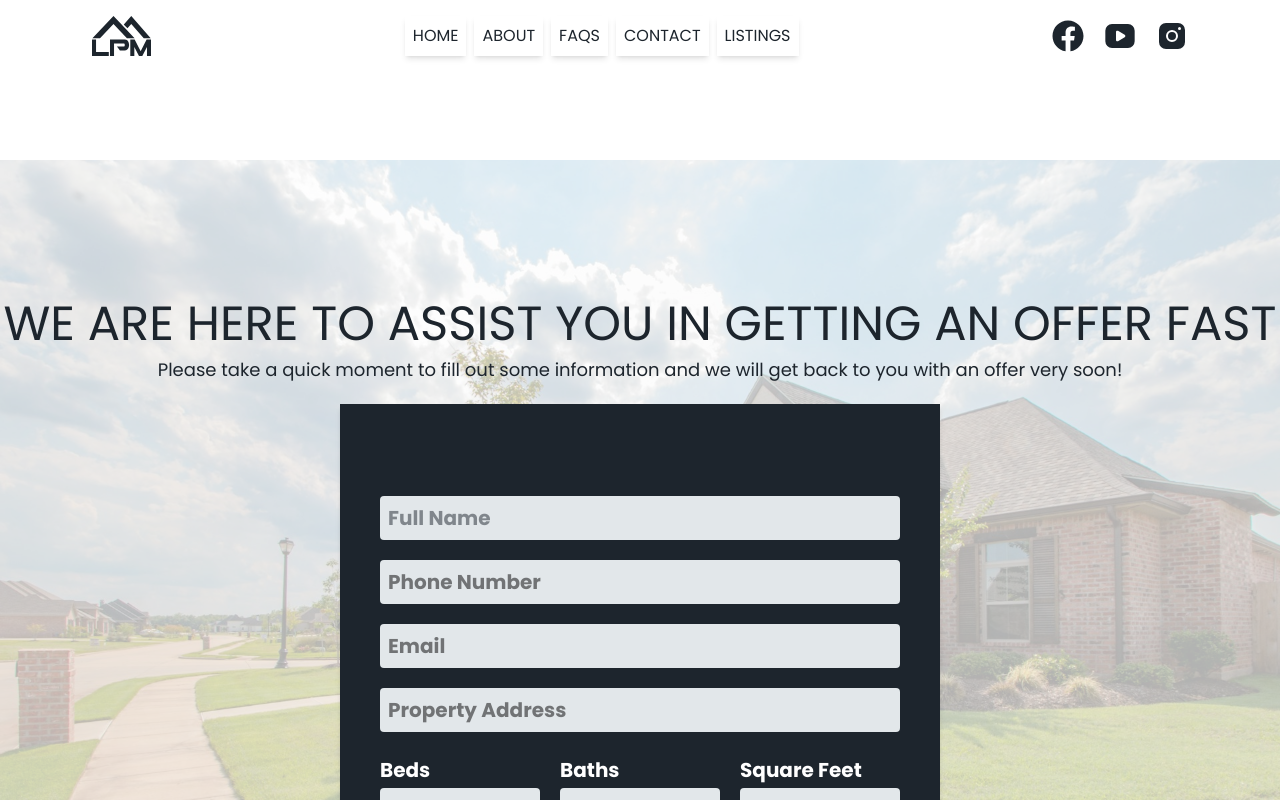
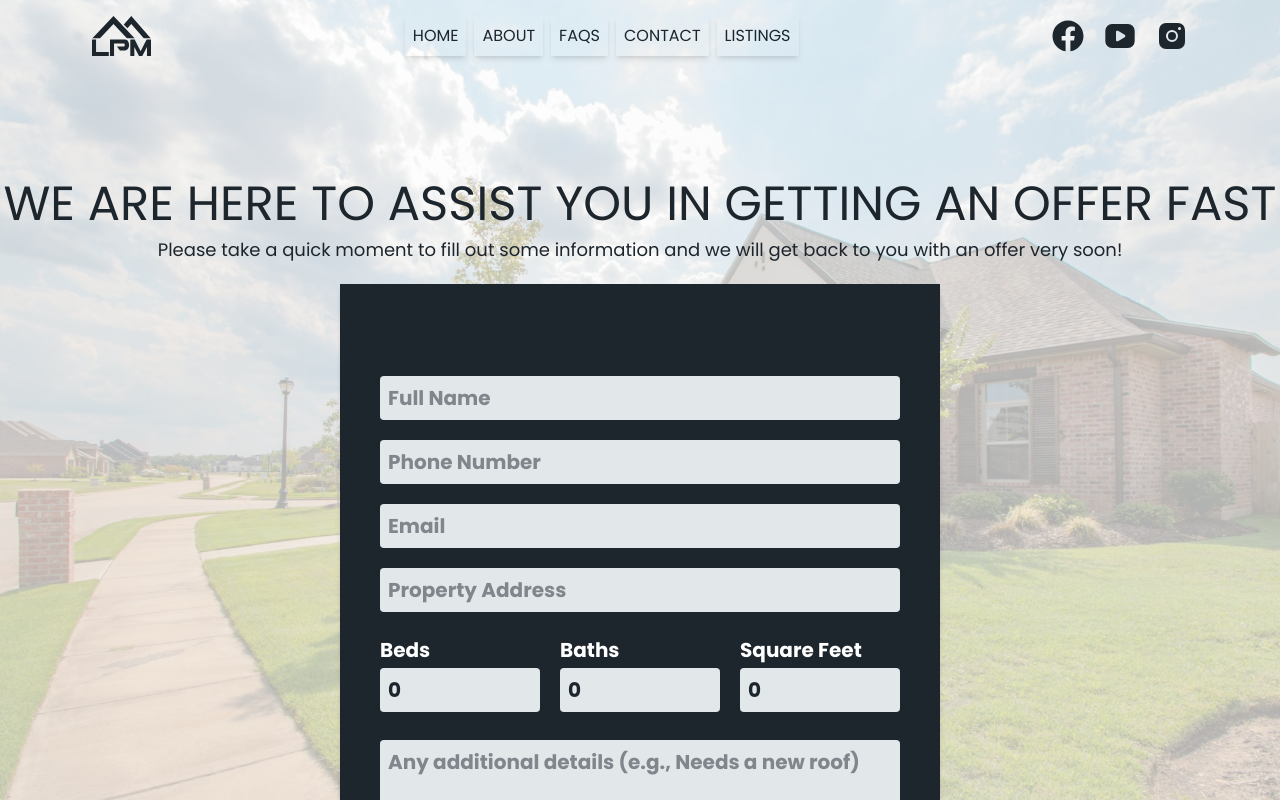
Before and after one commit to webdevRafa/lpm-services, a React (Vite) app: page /offer in a window 1280 px wide. Shown: the top 800 px of the page. Built offline with nearby package versions, Linux system fonts and the light colour scheme; no server answers.

Commit message:
get an offer fast

```diff
--- a/src/pages/Offer.tsx
+++ b/src/pages/Offer.tsx
@@ -82,7 +82,7 @@ export const Offer: React.FC = () => {
     <>
 
     <div className="w-full h-full relative">
-    <div className="max-w-[1400px] mx-auto w-full mt-40 md:py-[100px]">
+    <div className="max-w-[1400px] mx-auto w-full  md:py-[140px]">
 
       <div className="w-full">
         <h2 className="text-spurs-charcoal text-2xl md:text-5xl text-center mb-2 mt-10">
@@ -109,7 +109,7 @@ onChange={handleChange}
 placeholder="Phone Number"
 pattern="^\d{3}-\d{3}-\d{4}$"
 title="Format: 555-123-4567"
-className="my-3 bg-spurs-silver-light w-full p-2 mb-2 rounded"
+className="my-3 bg-spurs-silver-light text-spurs-charcoal w-full p-2 mb-2 rounded"
 />
 
           <input
@@ -118,7 +118,7 @@ className="my-3 bg-spurs-silver-light w-full p-2 mb-2 rounded"
             value={formData.email}
             onChange={handleChange}
             placeholder="Email"
-            className="my-3 bg-spurs-silver-light w-full p-2 mb-2 rounded"
+            className="my-3 bg-spurs-silver-light text-spurs-charcoal w-full p-2 mb-2 rounded"
           />
           <input
             type="text"
@@ -126,7 +126,7 @@ className="my-3 bg-spurs-silver-light w-full p-2 mb-2 rounded"
             value={formData.propertyAddress}
             onChange={handleChange}
             placeholder="Property Address"
-            className="my-3 bg-spurs-silver-light w-full p-2 mb-2 rounded"
+            className="my-3 bg-spurs-silver-light text-spurs-charcoal w-full p-2 mb-2 rounded"
           />
           <div className="grid grid-cols-1 md:grid-cols-3 gap-5 my-4">
   <div className="flex flex-col">
@@ -138,7 +138,7 @@ className="my-3 bg-spurs-silver-light w-full p-2 mb-2 rounded"
       value={formData.beds}
       onChange={handleChange}
       placeholder="e.g. 3"
-      className="bg-spurs-silver-light w-full p-2 rounded"
+      className="bg-spurs-silver-light text-spurs-charcoal w-full p-2 rounded"
     />
   </div>
   <div className="flex flex-col">
@@ -150,7 +150,7 @@ className="my-3 bg-spurs-silver-light w-full p-2 mb-2 rounded"
       value={formData.baths}
       onChange={handleChange}
       placeholder="e.g. 2"
-      className="bg-spurs-silver-light w-full p-2 rounded"
+      className="bg-spurs-silver-light text-spurs-charcoal w-full p-2 rounded"
     />
   </div>
   <div className="flex flex-col">
@@ -162,7 +162,7 @@ className="my-3 bg-spurs-silver-light w-full p-2 mb-2 rounded"
       value={formData.squareFeet}
       onChange={handleChange}
       placeholder="e.g. 1500"
-      className="bg-spurs-silver-light w-full p-2 rounded"
+      className="bg-spurs-silver-light text-spurs-charcoal w-full p-2 rounded"
     />
   </div>
 </div>
@@ -172,7 +172,7 @@ className="my-3 bg-spurs-silver-light w-full p-2 mb-2 rounded"
             value={formData.additionalDetails}
             onChange={handleChange}
             placeholder="Any additional details (e.g., Needs a new roof)"
-            className="my-3 bg-spurs-silver-light w-full p-2 mb-2 rounded"
+            className="my-3 bg-spurs-silver-light text-spurs-charcoal w-full p-2 mb-2 rounded"
             rows={4}
           />
           <button
```
